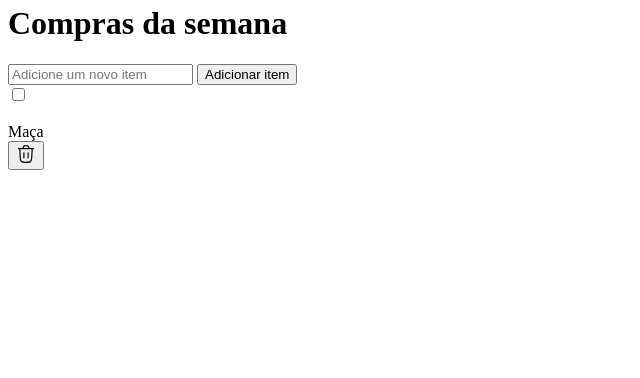
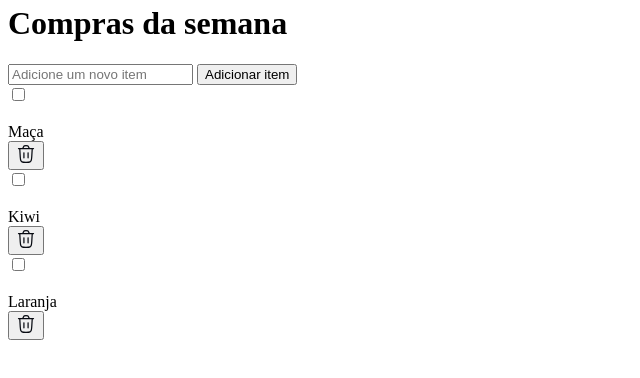
Before and after one commit to NikolasDev08/quicklist-22TB, a plain HTML site: page index.html in a window 1280 px wide. Shown: the part 70-448 px from the top of the page, without its empty margins (0-640 px from the left). Drawn offline with nearby package versions, Linux system fonts and the light colour scheme.

Commit message:
adição de novos itens para a section.list

```diff
--- a/index.html
+++ b/index.html
@@ -49,6 +49,36 @@
             <img src="./assets/trash-icon.svg" alt="trash-icon">
           </button>
         </div>
+        <div class="item">
+          <div>
+            <input type="checkbox" name="List" id="item-2">
+
+            <div class="custom-checkbox">
+              <img src="./assets/checked.svg" alt="checked">
+            </div>
+
+            <label for="item-2">Kiwi</label>
+          </div>
+
+          <button>
+            <img src="./assets/trash-icon.svg" alt="trash-icon">
+          </button>
+        </div>
+        <div class="item">
+          <div>
+            <input type="checkbox" name="List" id="item-3">
+
+            <div class="custom-checkbox">
+              <img src="./assets/checked.svg" alt="checked">
+            </div>
+
+            <label for="item-3">Laranja</label>
+          </div>
+
+          <button>
+            <img src="./assets/trash-icon.svg" alt="trash-icon">
+          </button>
+        </div>
       </section>
     </main>
 </body>
```
